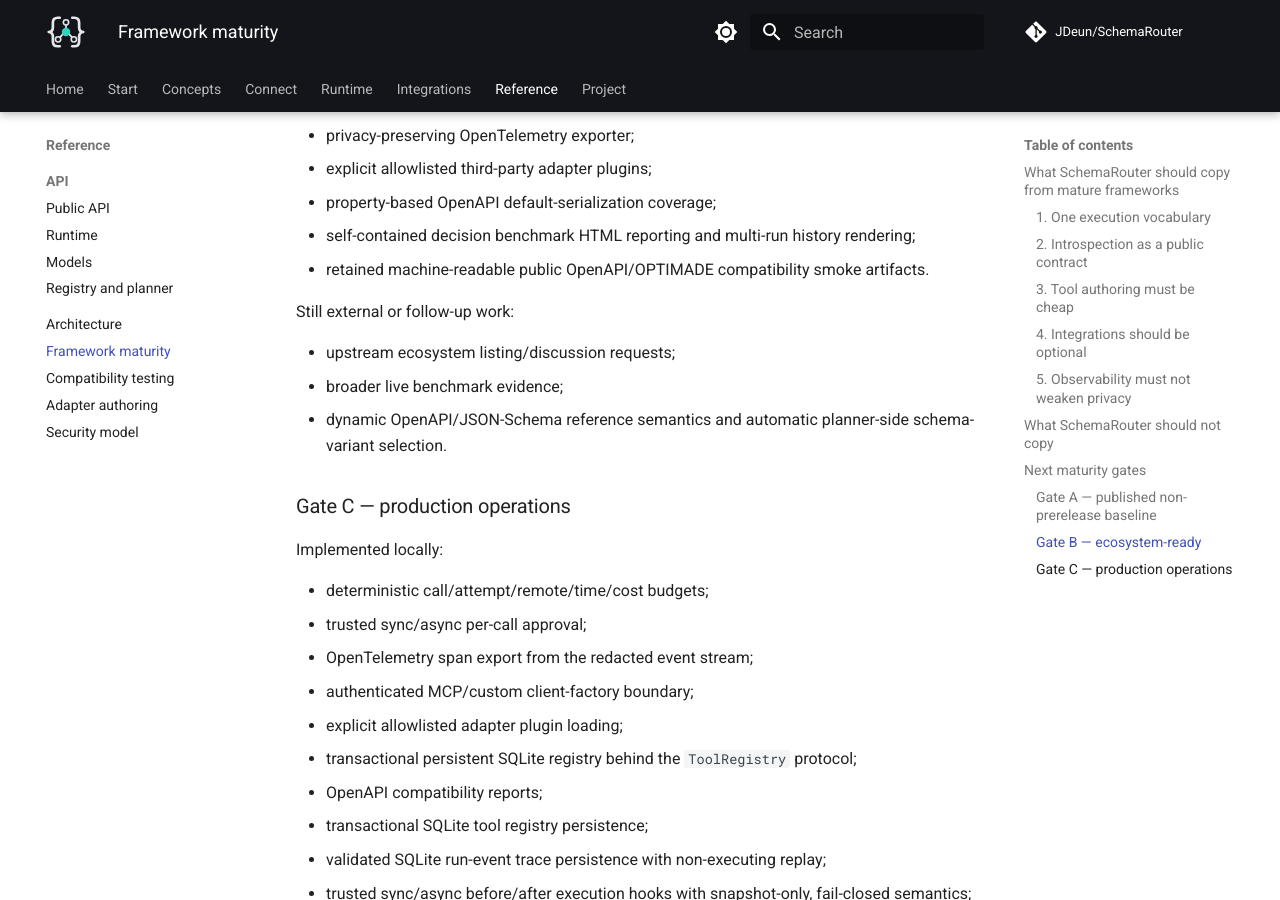
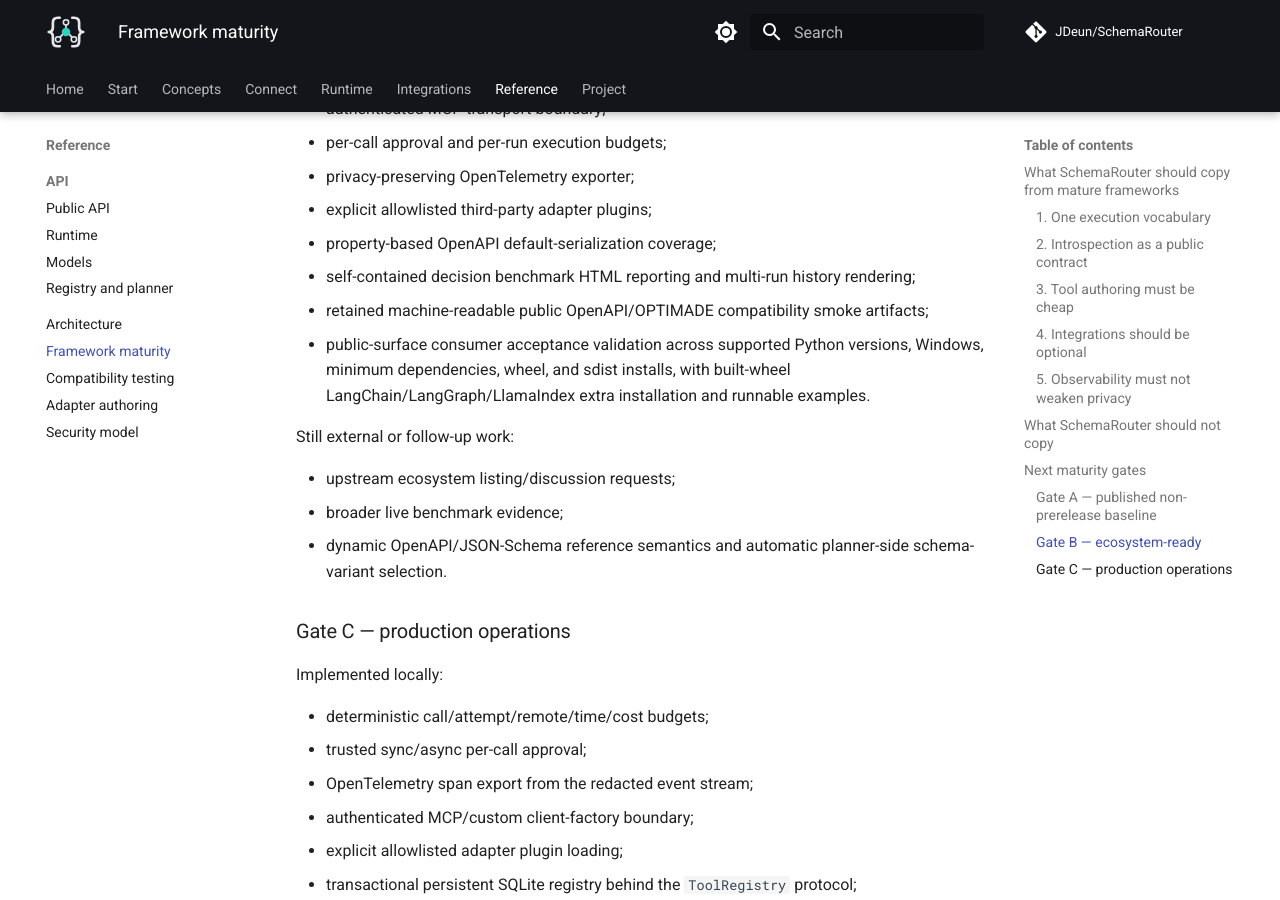
Before and after one commit to JDeun/SchemaRouter, an MkDocs documentation site: the page built from docs/framework-maturity.md, in a window 1280 px wide and 900 px high, scrolled down 5501 px. Built offline with MkDocs 1.6.1 and Material for MkDocs 9.7.7, drawn with Linux system fonts in a browser that asks for light colours; comment, search, counter and statistics services are not loaded; some of the changed text lies outside the part shown.

Commit message:
docs: record consumer acceptance maturity gate

```diff
--- a/docs/framework-maturity.md
+++ b/docs/framework-maturity.md
@@ -38,7 +38,7 @@ This document tracks framework-level maturity rather than research metrics.
 | HTTP serving layer | Not implemented | Consider optional server package |
 | Pluggable registry boundary | `ToolRegistry` protocol + transactional `SQLiteRegistry` | Add distributed/remote implementations only when needed |
 | Release / compatibility policy | Implemented | Enforce during RC reviews |
-| Package artifact CI | Implemented with clean wheel/sdist smoke, provenance, and SPDX SBOM attestations | Keep artifact verification blocking |
+| Package artifact CI | Implemented with clean wheel/sdist smoke, public-surface consumer acceptance scenarios, installed-wheel framework-extra execution, provenance, and SPDX SBOM attestations | Keep artifact verification blocking |
 | Security automation | Weekly/PR dependency audit + push/PR/scheduled CodeQL + OpenSSF Scorecard + immutable Action pins | Triage findings without weakening fail-closed runtime policy |
 | Documentation site | Implemented with MkDocs Material | Keep strict docs build blocking |
 | Integration certification suite | Implemented baseline + retained machine-readable OpenAPI/OPTIMADE smoke artifacts | Extend the live compatibility matrix |
@@ -122,7 +122,10 @@ Completed locally:
 - explicit allowlisted third-party adapter plugins;
 - property-based OpenAPI default-serialization coverage;
 - self-contained decision benchmark HTML reporting and multi-run history rendering;
-- retained machine-readable public OpenAPI/OPTIMADE compatibility smoke artifacts.
+- retained machine-readable public OpenAPI/OPTIMADE compatibility smoke artifacts;
+- public-surface consumer acceptance validation across supported Python versions, Windows,
+  minimum dependencies, wheel, and sdist installs, with built-wheel LangChain/LangGraph/LlamaIndex
+  extra installation and runnable examples.
 
 Still external or follow-up work:
 
```
